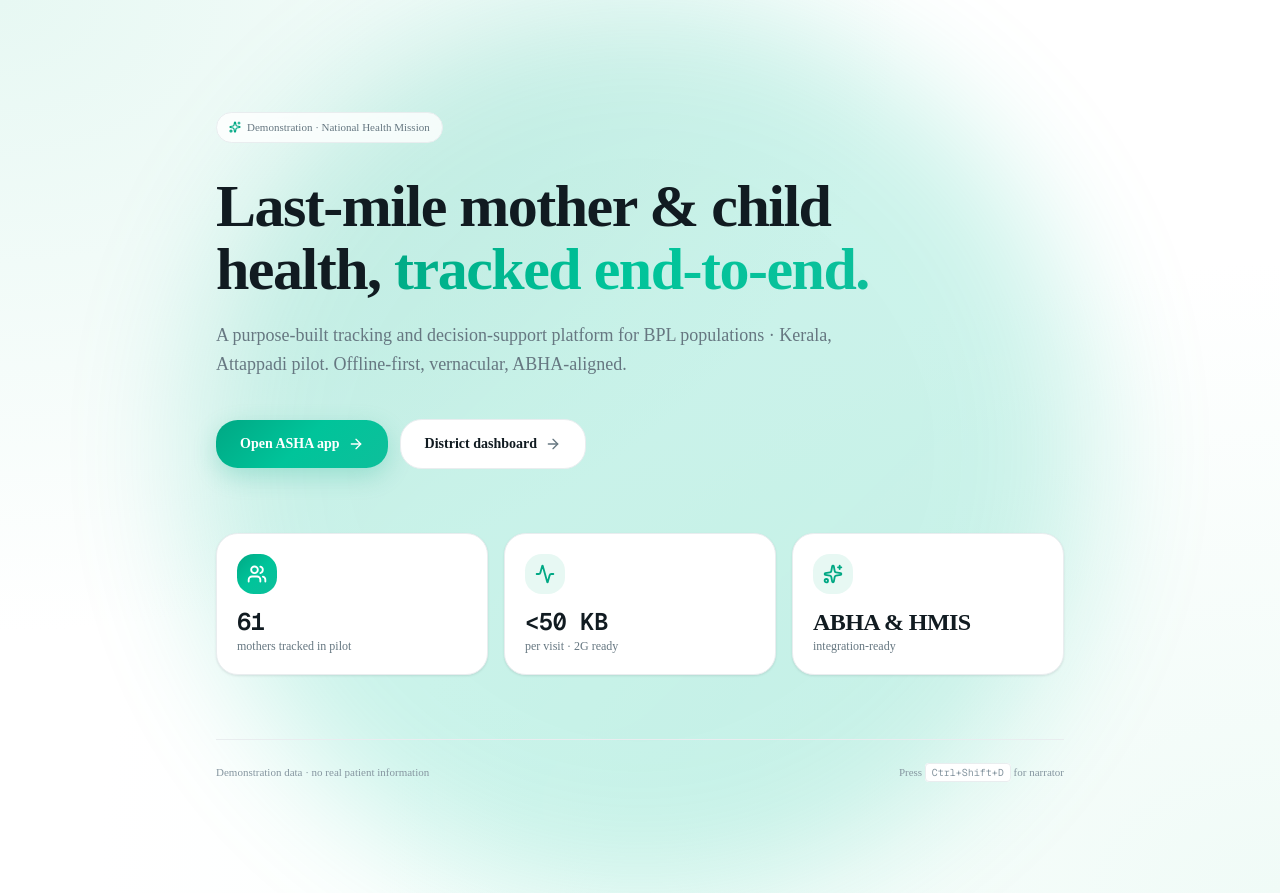
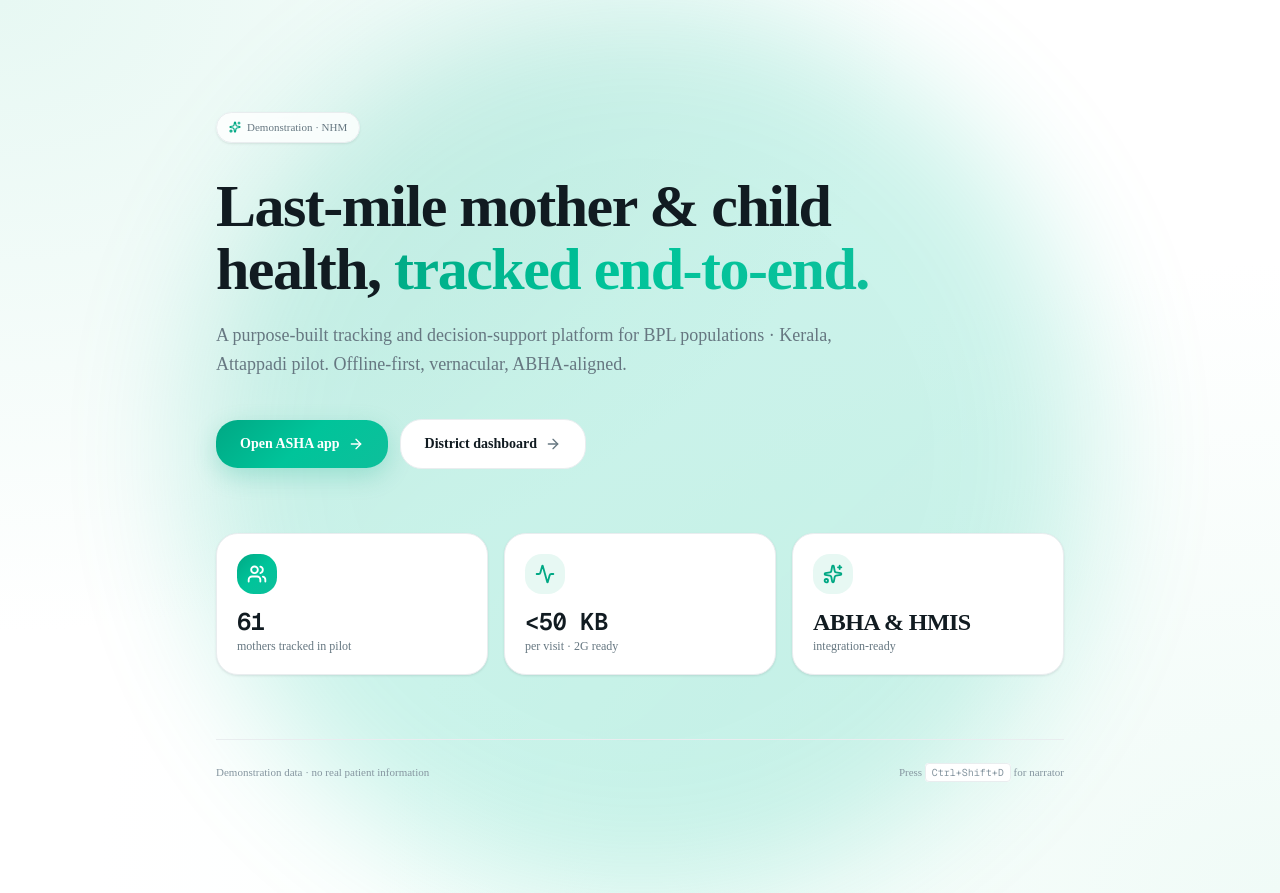
Before and after one commit to vishnumelur/BPL-Mother-Child-Health-Tracking, a Next.js app: page / in a window 1280 px wide. Built offline with nearby package versions, Linux system fonts and the light colour scheme.

Commit message:
polish(landing): tighten pill chip copy + add subtle shadow

```diff
--- a/src/app/page.tsx
+++ b/src/app/page.tsx
@@ -18,9 +18,9 @@ export default function Home() {
       <div className="relative max-w-4xl mx-auto px-4 sm:px-6 py-12 sm:py-20 lg:py-28 space-y-12 sm:space-y-16">
         {/* Hero */}
         <section className="space-y-6 sm:space-y-8">
-          <div className="inline-flex items-center gap-1.5 px-3 py-1.5 rounded-full bg-white/80 backdrop-blur border border-[var(--border)] text-[11px] font-medium text-[var(--fg-muted)]">
+          <div className="inline-flex items-center gap-1.5 px-3 py-1.5 rounded-full bg-white/80 backdrop-blur border border-[var(--border)] text-[11px] font-medium text-[var(--fg-muted)] shadow-card">
             <Sparkles className="size-3 text-[var(--primary)]" strokeWidth={2.4} />
-            <span>Demonstration · National Health Mission</span>
+            <span>Demonstration · NHM</span>
           </div>
 
           <div className="space-y-5 max-w-3xl">
```
